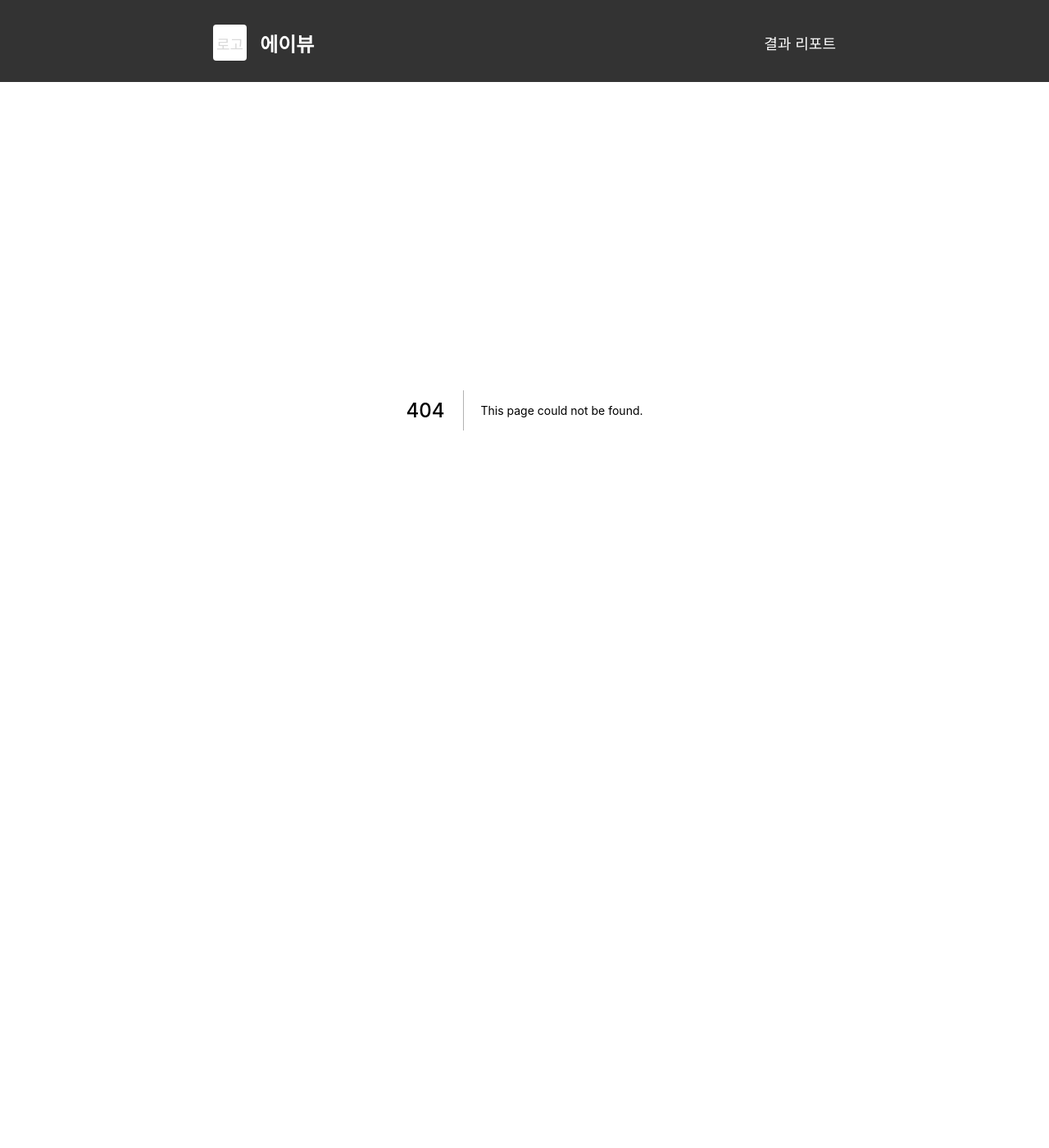
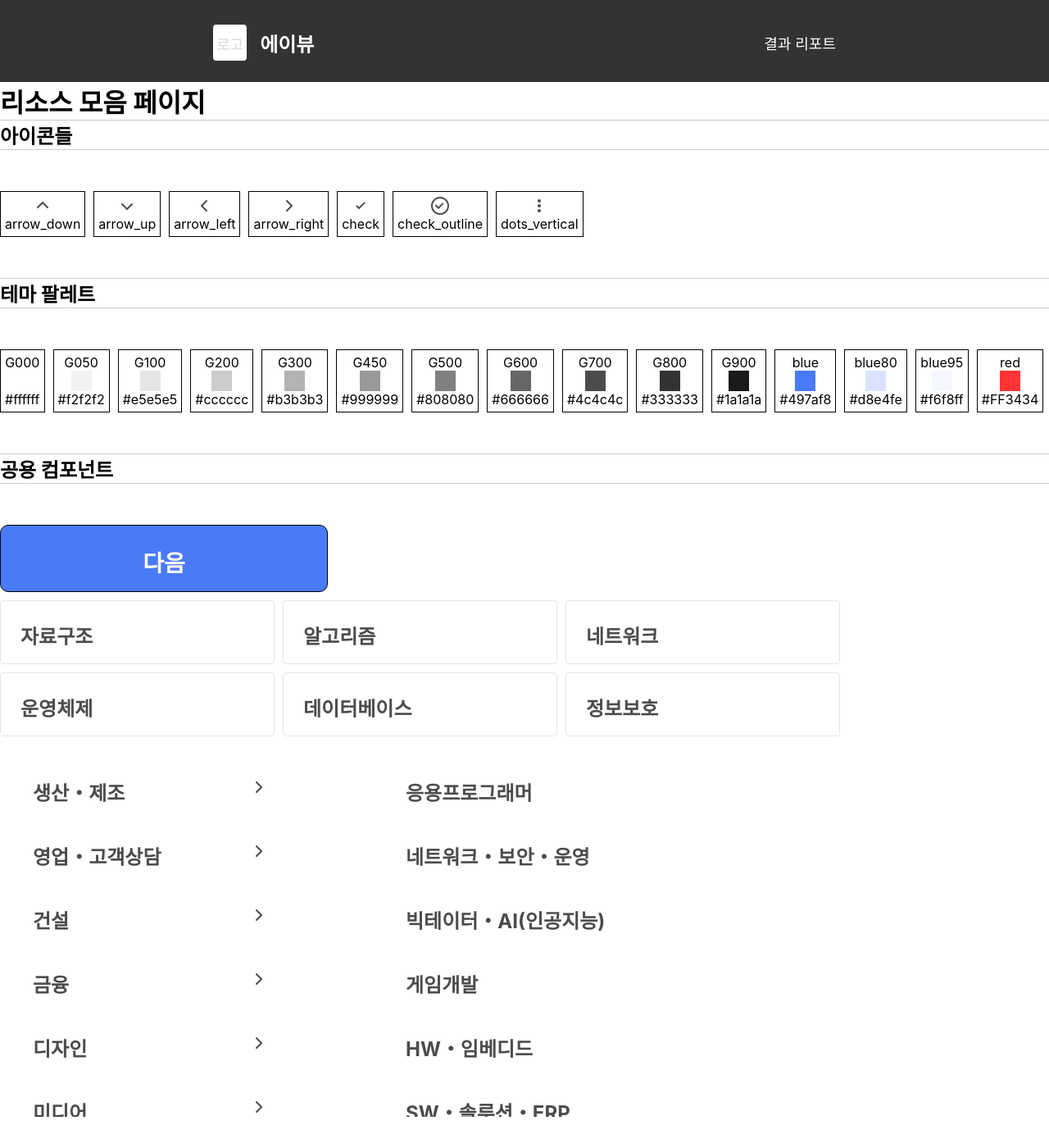
Before and after one commit to SW-HACKATHON-2NE1/aiview-FE, a Next.js app: page /resource in a window 1280 px wide. Before the commit this address had no page. Shown: the top 1400 px of the page at 82% size. Before the commit the page ends 900 px from the top, so only its background shows below. Built offline with nearby package versions, Linux system fonts and the light colour scheme; a web font is replaced by a local one.

Commit message:
refactor: 페이지 간소화 -> /resource

```diff
--- /dev/null
+++ b/src/components/Divider.tsx
@@ -0,0 +1,9 @@
+import styled from "@emotion/styled";
+
+const Divider = styled("div")(({ theme }) => ({
+  backgroundColor: theme.color.G200,
+  width: "auto",
+  height: "1px",
+}));
+
+export default Divider;
--- /dev/null
+++ b/src/pages/resource.tsx
@@ -0,0 +1,165 @@
+import Divider from "@/components/Divider";
+import dynamic from "next/dynamic";
+import { theme } from "@/core/theme";
+import styled from "@emotion/styled";
+import Button from "@/components/Button";
+import GridSelection from "@/components/GridSelection";
+import List from "@/components/List";
+import ArrowRightIcon from "@public/icons/arrow_right.svg";
+
+/**
+ * 테스트할 아이콘 "파일 이름"들. 새로 추가할 SVG아이콘 파일명을 배열에 추가해주세요.
+ */
+const iconNames = [
+  "arrow_down",
+  "arrow_up",
+  "arrow_left",
+  "arrow_right",
+  "check",
+  "check_outline",
+  "dots_vertical",
+];
+
+const Icons: [string, React.ComponentType<{}>][] = iconNames.map((name) => [
+  name,
+  dynamic(() => import(`@/../public/icons/${name}.svg`), { ssr: false }),
+]);
+
+const colors = Object.entries(theme.color) as [
+  keyof typeof theme.color,
+  ValueOf<typeof theme.color>
+][];
+
+const ColorBox = styled("div")<{ color: keyof (typeof theme)["color"] }>(
+  ({ color, theme }) => ({
+    backgroundColor: theme.color[color],
+    width: "25px",
+    height: "25px",
+  })
+);
+
+export default function ResourcePage() {
+  return (
+    <main>
+      <h1>리소스 모음 페이지</h1>
+      <Divider />
+      <h2>아이콘들</h2>
+      <Divider />
+      <div style={{ display: "flex", gap: "10px", margin: "50px 0" }}>
+        {Icons.map(([name, Icon], i) => (
+          <div
+            key={i}
+            style={{
+              display: "flex",
+              flexDirection: "column",
+              alignItems: "center",
+              border: "1px black solid",
+              padding: "5px",
+            }}
+          >
+            <Icon />
+            {name}
+          </div>
+        ))}
+      </div>
+      <Divider />
+      <h2>테마 팔레트</h2>
+      <Divider />
+      <div style={{ display: "flex", gap: "10px", margin: "50px 0" }}>
+        {colors.map(([colorName, hexcode], i) => (
+          <div
+            key={i}
+            style={{
+              display: "flex",
+              flexDirection: "column",
+              alignItems: "center",
+              border: "1px black solid",
+              padding: "5px",
+            }}
+          >
+            {colorName}
+            <ColorBox color={colorName} />
+            {hexcode}
+          </div>
+        ))}
+      </div>
+      <Divider />
+      <h2>공용 컴포넌트</h2>
+      <Divider />
+      <div
+        style={{
+          display: "flex",
+          flexDirection: "column",
+          justifyItems: "center",
+          gap: "10px",
+          margin: "50px 0",
+        }}
+      >
+        <Button onClick={() => alert("you just clicked test button :3")}>
+          다음
+        </Button>
+        <GridSelection
+          onSelectChanged={(v) =>
+            console.log("grid selection value changed to ", v)
+          }
+          items={[
+            "자료구조",
+            "알고리즘",
+            "네트워크",
+            "운영체제",
+            "데이터베이스",
+            "정보보호",
+          ]}
+          style={{
+            gap: "10px",
+            width: "fit-content",
+            height: "fit-content",
+            gridTemplateColumns: "1fr 1fr 1fr",
+          }}
+        />
+        <div
+          style={{
+            display: "flex",
+            gap: "20px",
+          }}
+        >
+          <List
+            defaultIcon={<ArrowRightIcon />}
+            style={{
+              overflowX: "hidden",
+              width: "403px",
+              height: "422px",
+              padding: "16px",
+            }}
+            items={[
+              "생산・제조",
+              "영업・고객상담",
+              "건설",
+              "금융",
+              "디자인",
+              "미디어",
+              "전문・특수직",
+            ]}
+          />
+          <List
+            style={{
+              overflowX: "hidden",
+              width: "403px",
+              height: "422px",
+              padding: "16px",
+            }}
+            items={[
+              "응용프로그래머",
+              "네트워크・보안・운영",
+              "빅테이터・AI(인공지능)",
+              "게임개발",
+              "HW・임베디드",
+              "SW・솔루션・ERP",
+              "서비스기획・PM",
+            ]}
+          />
+        </div>
+      </div>
+    </main>
+  );
+}
--- a/src/pages/select.tsx
+++ b/src/pages/select.tsx
@@ -3,6 +3,7 @@ import GridSelection from "@/components/GridSelection";
 import ArrowRightIcon from "@public/icons/arrow_right.svg";
 import { useState } from "react";
 
+import Divider from "@/components/Divider";
 import S from "@/pages/select.styled";
 
 const bigJobs = [
@@ -53,7 +54,7 @@ export default function SelectPage() {
   return (
     <S.PageContainer>
       <S.PageTitle>AI 가상면접을 시작합니다.</S.PageTitle>
-      <S.Divider />
+      <Divider />
       <S.PageBody>
         <S.JobSelectSection>
           <h2>직무 선택</h2>
--- a/src/pages/theme.tsx
+++ /dev/null
@@ -1,49 +0,0 @@
-import { theme } from "@/core/theme";
-import styled from "@emotion/styled";
-
-const colors = Object.entries(theme.color) as [
-  keyof typeof theme.color,
-  ValueOf<typeof theme.color>
-][];
-
-const ColorBox = styled("div")<{ color: keyof (typeof theme)["color"] }>(
-  ({ color, theme }) => ({
-    backgroundColor: theme.color[color],
-    width: "25px",
-    height: "25px",
-  })
-);
-
-export default function ThemePage() {
-  return (
-    <main>
-      <h1>테마 모음 페이지</h1>
-      <div
-        style={{
-          height: "3px",
-          backgroundColor: "gray",
-          width: "auto",
-          margin: "0 10px",
-        }}
-      />
-      <div style={{ display: "flex", gap: "10px", marginTop: "50px" }}>
-        {colors.map(([colorName, hexcode], i) => (
-          <div
-            key={i}
-            style={{
-              display: "flex",
-              flexDirection: "column",
-              alignItems: "center",
-              border: "1px black solid",
-              padding: "5px",
-            }}
-          >
-            {colorName}
-            <ColorBox color={colorName} />
-            {hexcode}
-          </div>
-        ))}
-      </div>
-    </main>
-  );
-}
```
Also changed, not shown: src/components/pages/select.styled.tsx (+0 -7 lines), src/pages/components.tsx (deleted, +0 -94 lines), src/pages/icons.tsx (deleted, +0 -50 lines).
